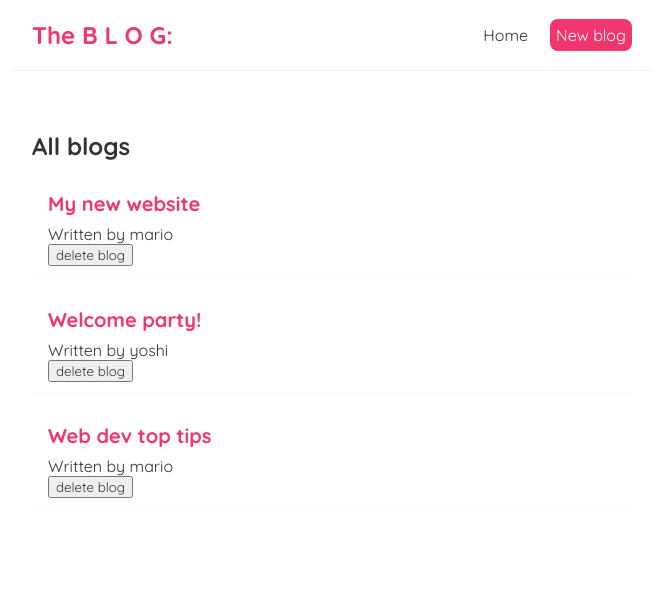
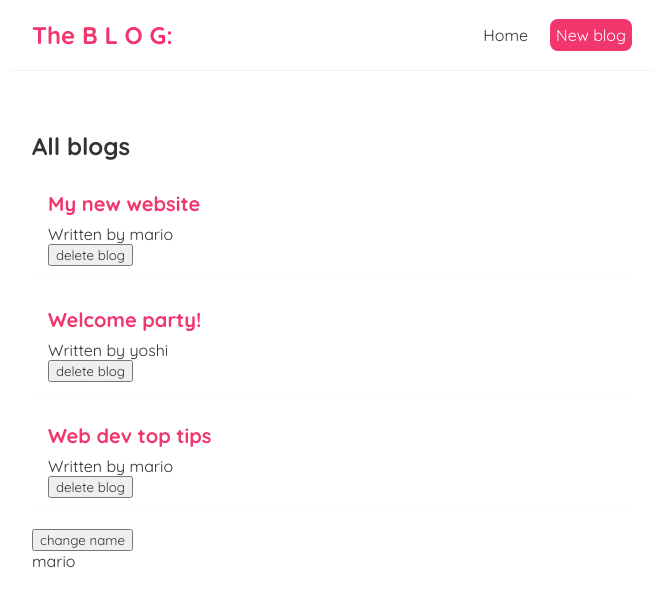
Before and after one commit to Ishan-Rawat/React-App, a React (Create React App) app: page / in a window 1280 px wide. Shown: the top 606 px of the page, without its empty margins (308-971 px from the left). Built offline with nearby package versions, Linux system fonts and the light colour scheme.

Commit message:
specified a dependency

```diff
--- a/src/Home.js
+++ b/src/Home.js
@@ -1,10 +1,6 @@
 import { useState, useEffect } from 'react';
 import BlogList from './BlogList';
-/**Introduction to use effect dependencies:
- * When we use the useEffect hook without specifying any dependencies it runs the function for every render of the document.
- * If we dont want that to happen, we can pass an array of dependencies to the useEffect() as a 2nd argument.
- * The dependencies are basically the state values for which the useEffect hook runs the callback function when they are changed.
- */
+
 const Home = () => {
 
     const [blogs, setBlogs] = useState([
@@ -12,18 +8,23 @@
         { title: 'Welcome party!', body: 'lorem ipsum...', author: 'yoshi', id: 2 },
         { title: 'Web dev top tips', body: 'lorem ipsum...', author: 'mario', id: 3 }
     ]);
+    /**To demonstrate the effect of specifying dependencies lets create a new state value */
+    const [name, setName] = useState('mario');
 
     const handleDelete = (id) => {
         const newBlogs = blogs.filter(blog => blog.id !== id);
         setBlogs(newBlogs);
     }
-    //Example of dependencies: if we specify an empty array for dependencies argument (2nd argument) then the useEffect hook's function runs only once when the page is first rendered.
+
     useEffect(() => {
         console.log("use effect demo")
-    },[])
+    },[name])
+
     return (
         <div className="home">
             <BlogList blogs={blogs} title={ "All blogs"} handleDelete={handleDelete}/>
+            <button onClick={() => setName('Solid snake')}>change name</button>
+            <p>{name}</p>
         </div>
      );
 }
```
